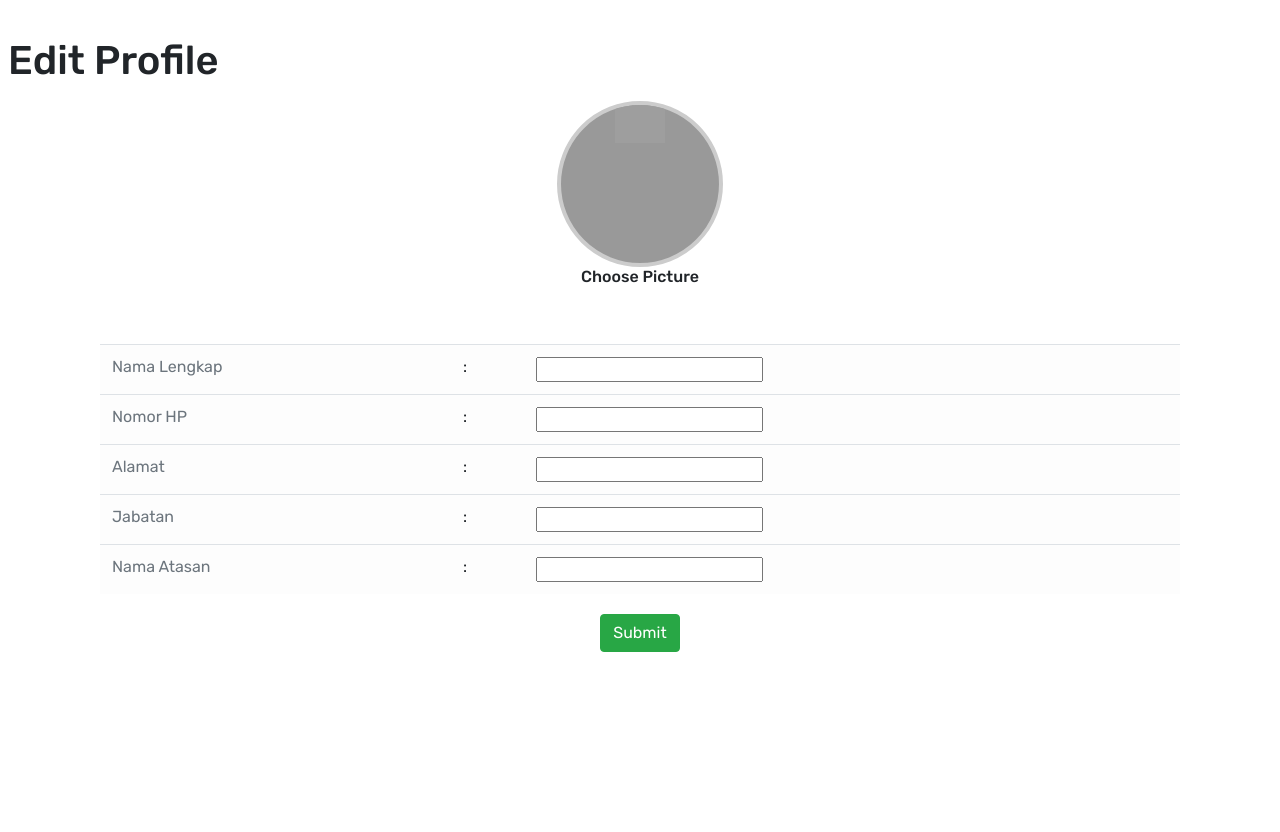
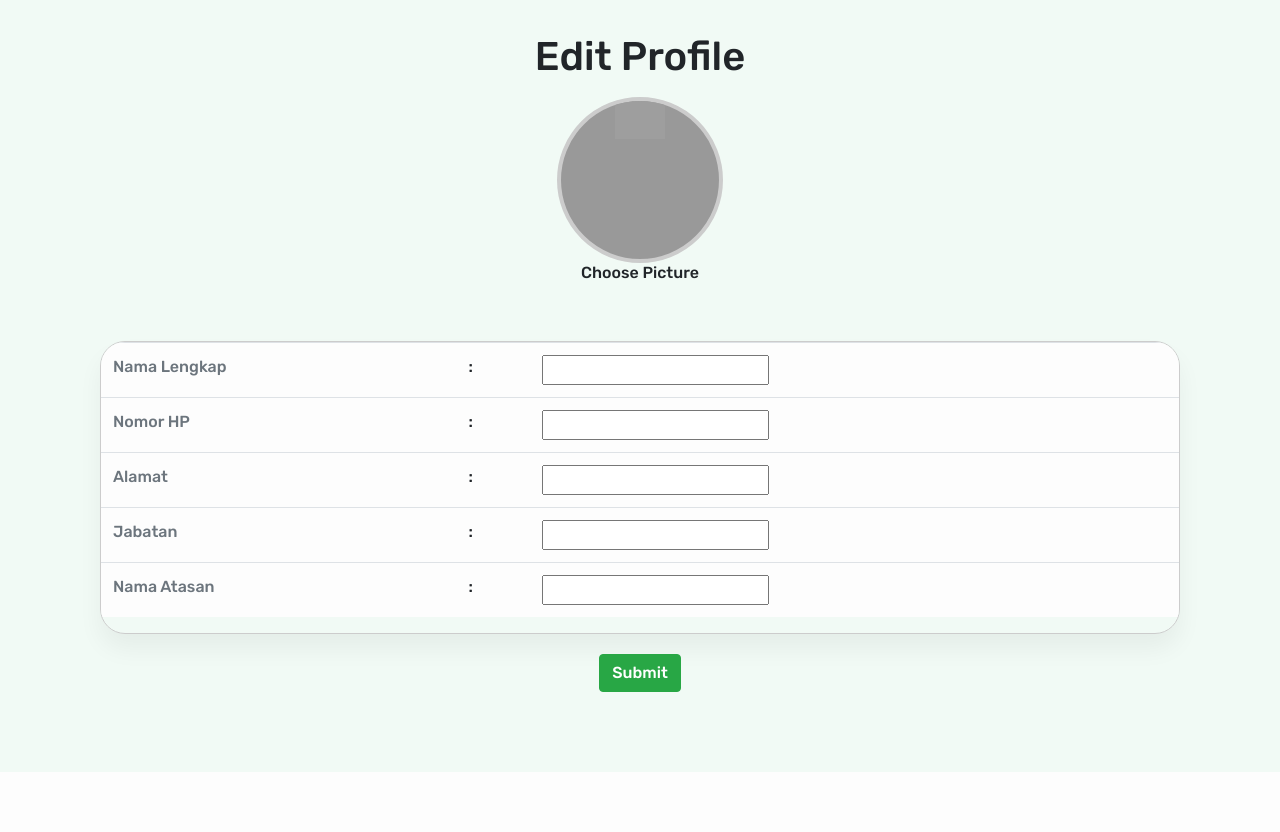
Before and after one commit to gafiirfandi/Biotis, a Django app: template profile_page/templates/edit_profile.html in a window 1280 px wide. Shown: the part 122-954 px from the top of the page. Run offline with Django 3.2, Linux system fonts and the light colour scheme; the template is opened without the code that fills it: values that come from a table or form of the project are taken from there, others are empty; some libraries are stand-ins or nearby versions; some web fonts are replaced; grey boxes are pictures that could not be loaded.

Commit message:
styling profile page and edit profile

```diff
--- /dev/null
+++ b/profile_page/static/css/editprofile.css
@@ -0,0 +1,134 @@
+@import url('https://fonts.googleapis.com/css2?family=Rubik:wght@500&display=swap');
+
+
+html,body{
+  font-family: 'Rubik', sans-serif;
+  background:#fdfdfd;
+  height: 100%;
+  width: 100%;
+  overflow: hidden;
+
+}
+
+.profilePage{
+    background: rgba(241, 250, 245, 1);
+    padding-left: 30px;
+    padding-right: 30px;
+    padding-bottom: 80px;
+    padding-top: 50px;
+}
+
+.pageeditprofile{
+    background: rgba(241, 250, 245, 1);
+    padding-left: 30px;
+    padding-right: 30px;
+    padding-bottom: 80px;
+
+}
+
+.card{
+    align-items: center;
+}
+
+.pageeditprofile{
+    font-family: 'Rubik', sans-serif;
+
+}
+
+.deskripsiprofile{
+    padding-top: 50px;
+}
+
+.tempatbutton{
+    padding-top: 50px;
+    white-space: nowrap;
+}
+
+::selection {
+    color: white;
+    background: #2AA153;
+  }
+
+
+
+#settingimg{
+    overflow: hidden;
+    transition: all 0.2s;
+    -webkit-transition: all 0.2s;
+
+}
+
+#settingimg:hover{
+    border-color: #2ca8ff;
+}
+
+/* navbar setting css  */
+.sr-only{
+    background:rgb(244, 244, 244) ;
+}
+
+.dropdown-menu{
+    background:rgb(244, 244, 244) ;
+
+}
+
+
+.w3-round{
+    border-radius: 50%;
+    max-width: 100px;
+    height: auto;
+
+    margin-left: 2em;
+
+}
+
+.picture-src{
+    max-width: 50px;
+}
+
+
+/* deskripsi profil page*/
+#judul{
+font-family: Rubik;
+font-style: normal;
+font-weight: bold;
+
+
+
+
+color: #000000;
+}
+
+/* deskripsi edit profile page*/
+
+.box{
+    background: #fdfdfd;
+    border: 0 !important;
+    border-radius: 0.25rem 0 0 0.25rem !important;
+    box-shadow: none !important;
+    outline: 0px !important;
+}
+
+.judul1{
+    margin-top: 50px;
+    font-family: Rubik;
+    font-style: normal;
+    font-weight: 500;
+    font-size: 30px;
+}
+
+
+.tempattable{
+    padding-top: 50px;
+}
+
+.table-responsive{
+    /* border-style: solid; */
+    border: 1px solid #ccc!important;
+    box-shadow: 0px 15px 25px rgba(0, 0, 0, 0.05);
+    border-radius: 25px;
+}
+
+#about{
+    margin-top: 10px;
+}
--- a/profile_page/templates/edit_profile.html
+++ b/profile_page/templates/edit_profile.html
@@ -1,75 +1,31 @@
-<link href="//maxcdn.bootstrapcdn.com/bootstrap/4.1.1/css/bootstrap.min.css" rel="stylesheet" id="bootstrap-css">
-<script src="//maxcdn.bootstrapcdn.com/bootstrap/4.1.1/js/bootstrap.min.js"></script>
-<script src="//cdnjs.cloudflare.com/ajax/libs/jquery/3.2.1/jquery.min.js"></script>
-<!------ Include the above in your HEAD tag ---------->
-
-<!DOCTYPE html>
+{% extends 'base.html' %}
 {% load static %}
-<html>
-
-<head>
-    <title>BIOTIS
-        Profile
-    </title>
-
-    <link rel="stylesheet" href="{% static 'css/style.css' %}">
-    <link rel="stylesheet" href="{% static 'css/base.css' %}">
-	  <link rel="stylesheet" href="https://stackpath.bootstrapcdn.com/bootstrap/4.3.1/css/bootstrap.min.css">
-	<script src="https://ajax.googleapis.com/ajax/libs/jquery/3.3.1/jquery.min.js"></script>
-	<link rel="stylesheet" href="https://use.fontawesome.com/releases/v5.6.1/css/all.css" integrity="sha384-gfdkjb5BdAXd+lj+gudLWI+BXq4IuLW5IT+brZEZsLFm++aCMlF1V92rMkPaX4PP" crossorigin="anonymous">
-    <link href='https://fonts.googleapis.com/css?family=Rubik' rel='stylesheet'>
-
-</head>
-<!--Coded with love by Mutiullah Samim-->
-
-
-<body>
-    <nav class="navbar navbar-expand-lg ">
-  <div class="container">
-    <a class="navbar-brand" href="#">
-          <img  src="{% static 'img/biotis.jpg' %}" class="w3-round" alt="">
-        </a>
-    <button type="button" class="btn btn-success dropdown-toggle dropdown-toggle-split" data-toggle="dropdown" aria-haspopup="true" aria-expanded="false">
-    <span class="sr-only">Toggle Dropdown</span>
-  </button>
-    <div class="dropdown-menu">
-    <a class="nav-link" href="#">{{ username }}
-                <span class="sr-only">(current)</span>
-              </a>
-
-    </div>
-    {% comment %} <div class="collapse navbar-collapse" id="navbarResponsive">
-      <ul class="navbar-nav ml-auto">
-        <li class="nav-item active">
-          <a class="nav-link" href="#">{{ username }}
-                <span class="sr-only">(current)</span>
-              </a>
-        </li>
-
-      </ul>
-    </div> {% endcomment %}
-  </div>
-</nav>
 
 
 
 
+{% block title %}
+{% endblock title %}
 
 
-    <div class="d-flex flex-column">
-        <div class="p-2 judul1">
-            <h1>Edit Profile</h1>
-        </div>
-    </div>
+{% block content %}
+<link rel="stylesheet" href="{% static 'css/editprofile.css' %}">
+<!-- <link rel="stylesheet" href="https://stackpath.bootstrapcdn.com/bootstrap/4.3.1/css/bootstrap.min.css">
+<script src="https://ajax.googleapis.com/ajax/libs/jquery/3.3.1/jquery.min.js"></script>
+<link rel="stylesheet" href="https://use.fontawesome.com/releases/v5.6.1/css/all.css" integrity="sha384-gfdkjb5BdAXd+lj+gudLWI+BXq4IuLW5IT+brZEZsLFm++aCMlF1V92rMkPaX4PP" crossorigin="anonymous"> -->
 
 
         <div class="col-md-12 pageeditprofile">
             <!-- <h4>Django CRUD (Create Read Update Delete) Example - Bootstrap Datatable</h4>  -->
 
+            <div class="row justify-content-center">
+                <div class="p-2 judul1">
+                    <h1>Edit Profile</h1>
+                </div>
+            </div>
+
             <form method="POST" class="post-form" action="{% url 'profile:edit' %}" enctype="multipart/form-data">
             {% csrf_token %}
-
-
 
             <div class="container ">
                 <div class="picture-container">
@@ -121,10 +77,10 @@
                                                 </tr>
 
                         </table>
+                    </div>
                         <div class="d-flex justify-content-center mt-3 login_container">
-                        <button type="submit" class="btn btn-success mt-1">Submit</button>
-                    </div>
-                    </div>
+                            <button type="submit" class="btn btn-success mt-1">Submit</button>
+                        </div>
                 </div>
             </form>
         </div>
@@ -164,19 +120,12 @@
                 console.log('input.files[0]', input.files[0])
                 reader.readAsDataURL(input.files[0]);
 
-
-
-
             }
 
-
-
         }
-
 
     </script>
 
 </body>
-
-
 </html>
+{% endblock content %}
```
